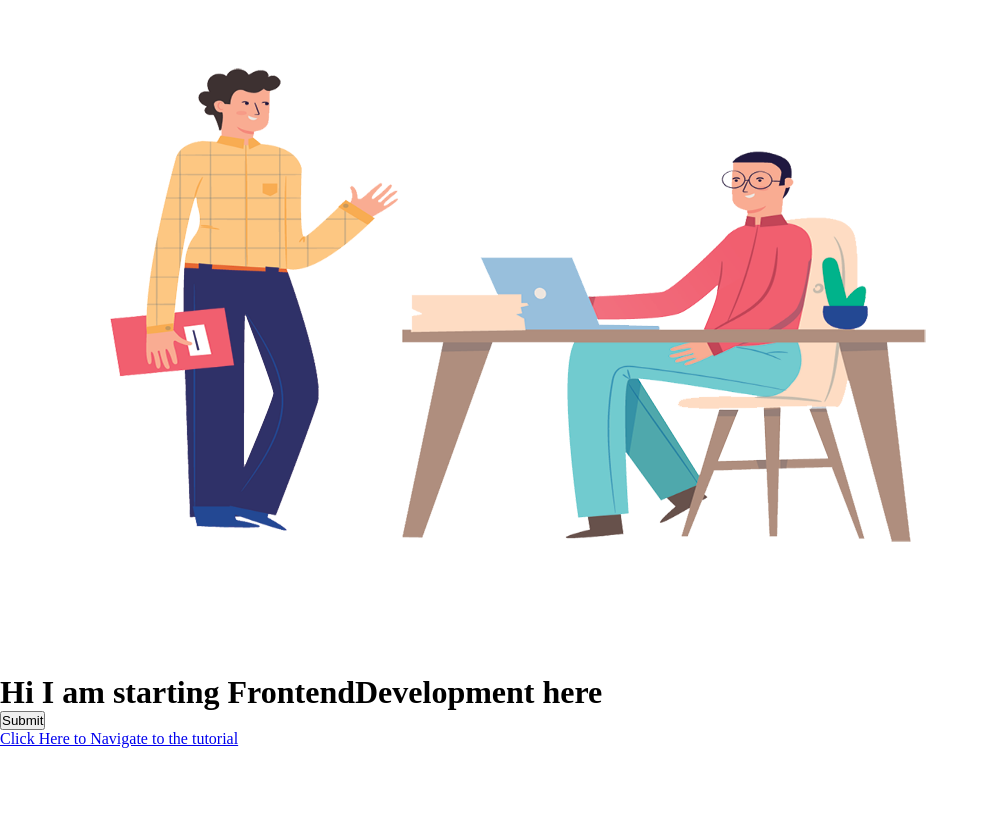
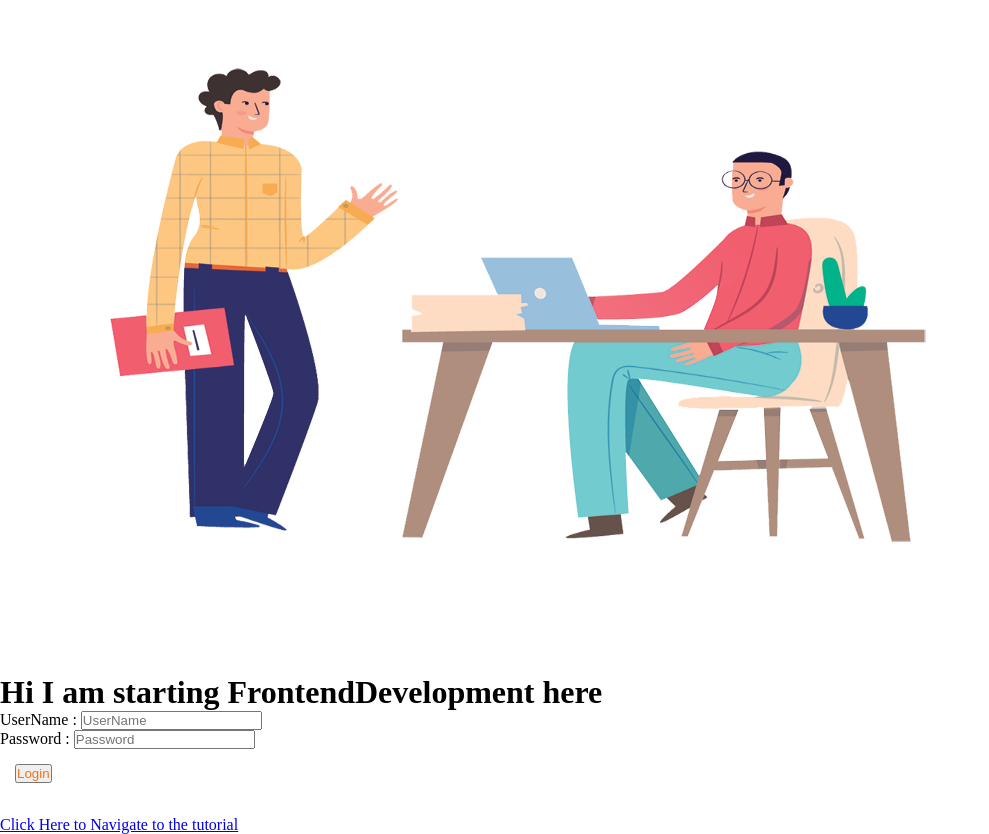
Before and after one commit to SaikatGhoshNIT/SaikatGhosh.com, a plain HTML site: page index.html in a window 1280 px wide. Shown: the whole page, without its empty margins (0-989 px from the left). Before the commit the page ends 800 px from the top, so only its background shows below. Drawn offline with Linux system fonts and the light colour scheme.

Commit message:
feat : Added login features

```diff
--- a/index.html
+++ b/index.html
@@ -12,7 +12,16 @@
         <img id="c" src="home2.png" alt="Not Loading">
     <div id="b">
         <h1>Hi I am starting FrontendDevelopment here</h1>
-        <button>Submit</button>
+        <form action="">
+            UserName : <input type="text" id="e" placeholder="UserName">
+            <div class="mb-3">
+              <label for="" class="form-label">Password :</label>
+              <input type="password" class="form-control" name="password" id="f" placeholder="Password">
+            </div>
+        </form>
+        <div class="mb">
+        <button id="g">Login</button>
+    </div>
         <br>
         <a href="https://www.youtube.com/watch?v=MMEIVh49pS8&list=PLzvhQUIpvvuj5KPnyPyWsvgyzNkX_ACPA&index=3" id="2">Click Here to Navigate to the tutorial</a>
     </div>
--- a/style.css
+++ b/style.css
@@ -10,3 +10,10 @@
     height: 670px;
     width: 1000px;
 }
+#g{
+    color: rgb(245, 115, 15);
+}
+.mb{
+    margin: 5px;
+    padding: 10px;
+}
```
